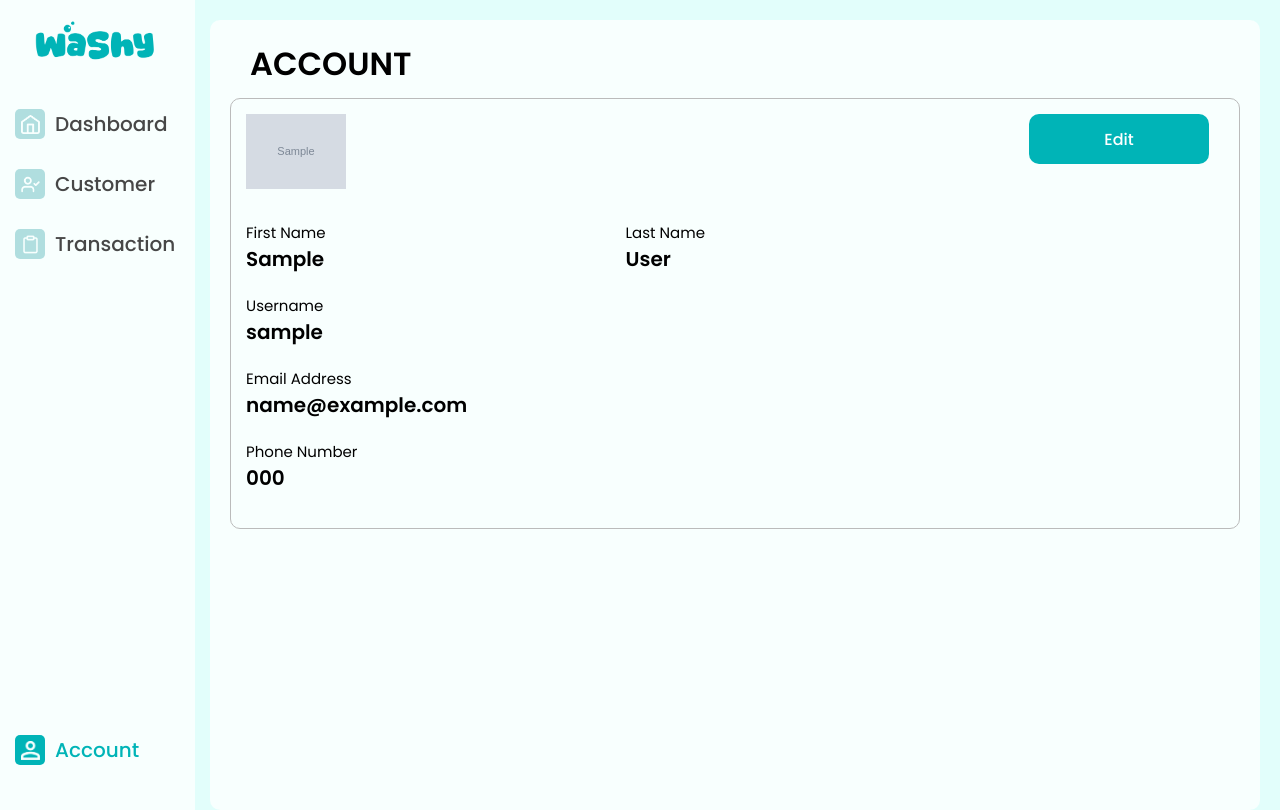
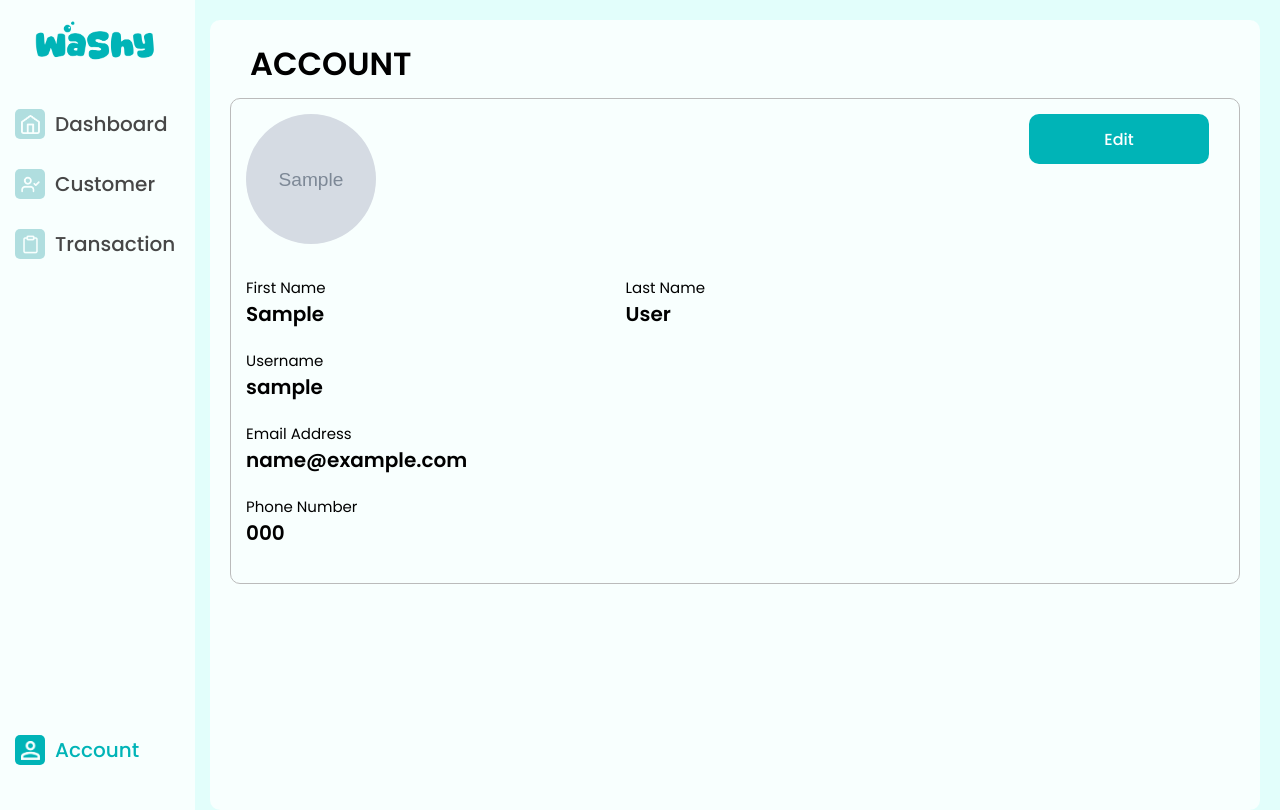
Before and after one commit to deven-aditya/Washy, a PHP site: page /Pages/Account/index.php in a window 1280 px wide. Run offline with PHP 8.4, Linux system fonts and the light colour scheme; the visitor is signed in with stand-in values (Sample User, id 1); tables that the repository leaves empty or names only in its code hold one stand-in row (values such as "Sample post"); grey boxes marked "Sample" are stand-in pictures.

Commit message:
Border untuk profile pic

```diff
--- a/Pages/Account/index.php
+++ b/Pages/Account/index.php
@@ -92,7 +92,7 @@
 
             <div class="form-section">
                 <a href="/WASHY/Pages/Account/edit.php" class="acc-edit-btn">Edit</a>
-                <img class="profile" src="/WASHY/uploads/<?php echo $data["profile_photo"]; ?>" alt="Profile Photo" style="width: 100px; "><br><br>
+                <img class="profile" src="/WASHY/uploads/<?php echo $data["profile_photo"]; ?>" alt="Profile Photo"><br><br>
 
                 <div class="account-name">
                     <div class="account-field">
--- a/css/style.css
+++ b/css/style.css
@@ -593,3 +593,10 @@ option {
 .acc-edit-btn:hover {
     background-color: #84c4c7;
 }
+
+.profile {
+    width: 130px;
+    height: 130px;
+    border-radius: 50%;
+    object-fit: cover;
+}
```
